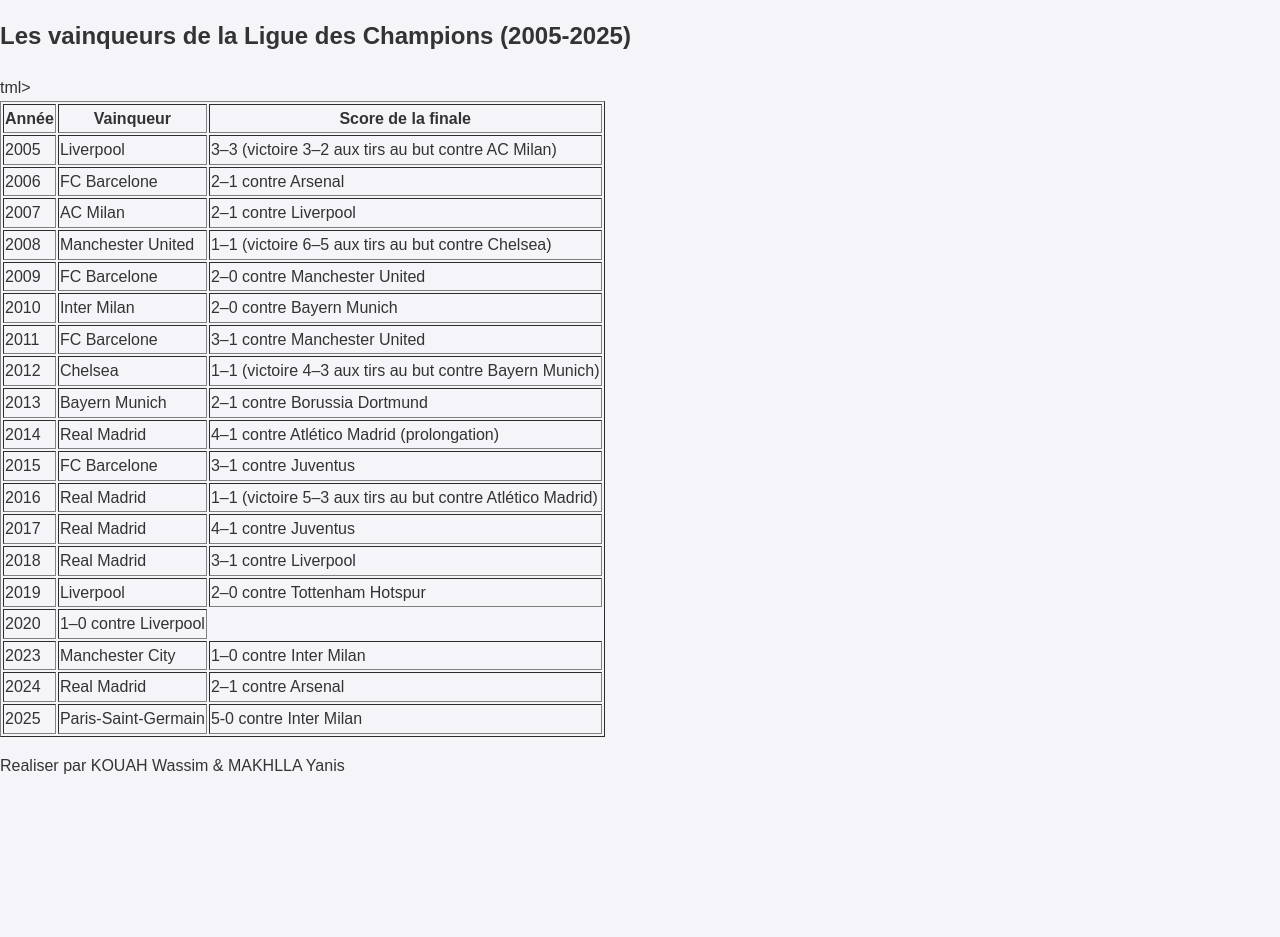
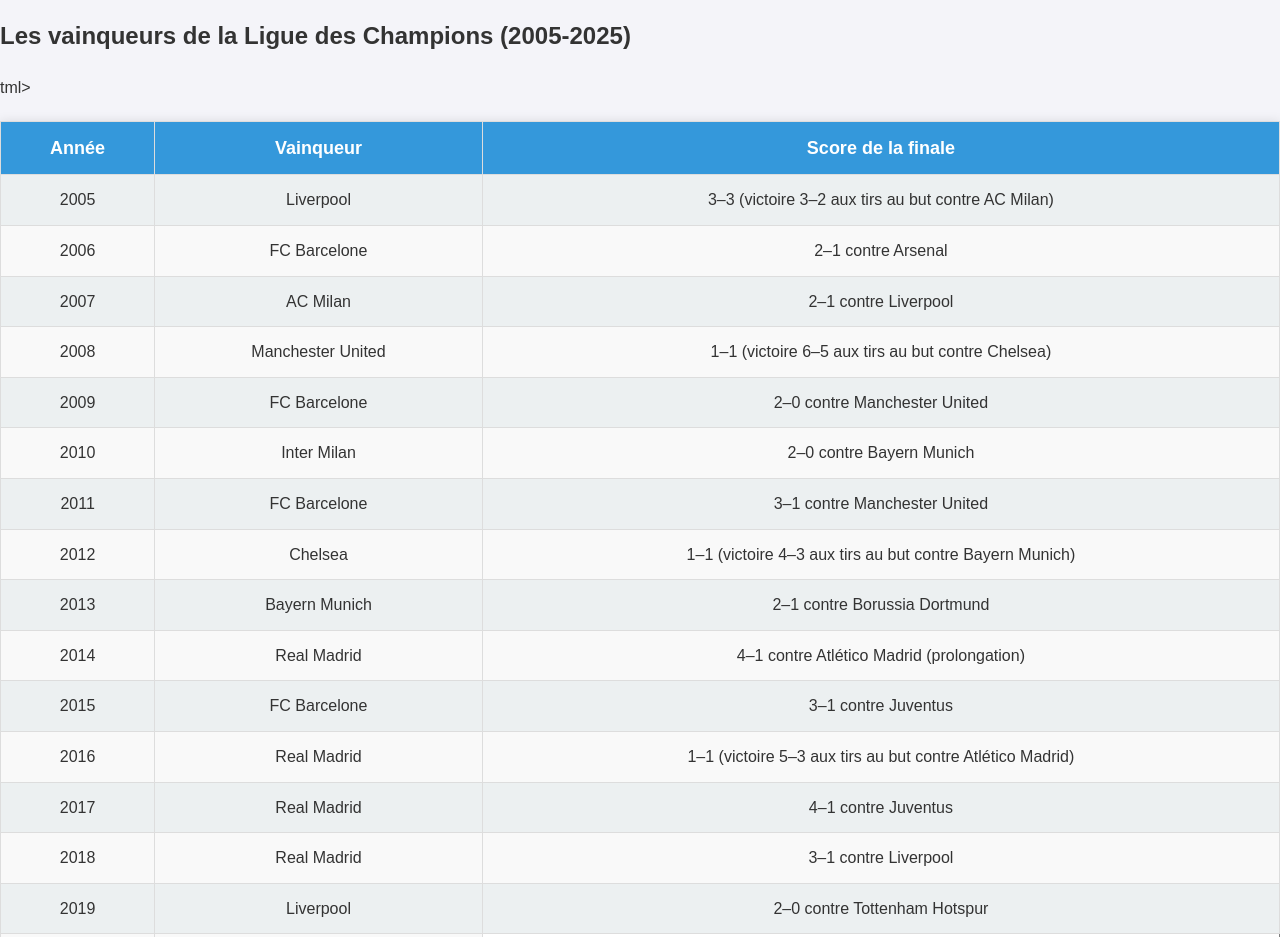
Before and after one commit to yanisM7/Projet-html, a plain HTML site: page index.html in a window 1280 px wide. Shown: the part 651-1588 px from the top of the page. Before the commit the page ends 1445 px from the top, so only its background shows below. Drawn offline with Linux system fonts and the light colour scheme.

Commit message:
css tableau

```diff
--- a/index.css
+++ b/index.css
@@ -7,3 +7,38 @@
     line-height: 1.6;                    /* Espacement des lignes pour une meilleure lisibilité */
 
 }
+
+table {
+    width: 100%;                /* Le tableau occupe toute la largeur disponible */
+    margin-top: 20px;           /* Marge en haut du tableau */
+    border-collapse: collapse;  /* Fusionne les bordures des cellules */
+    background-color: #fff;     /* Fond blanc pour le tableau */
+    box-shadow: 0 0 10px rgba(0, 0, 0, 0.1); /* Ombre légère pour un effet 3D */
+}
+
+th, td {
+    padding: 12px;              /* Espacement intérieur des cellules */
+    text-align: center;         /* Alignement du texte au centre */
+    border: 1px solid #ddd;    /* Bordure légère et discrète autour des cellules */
+}
+
+th {
+    background-color: #3498db;  /* Couleur de fond bleue pour les en-têtes */
+    color: white;               /* Texte blanc pour les en-têtes */
+    font-size: 18px;            /* Taille de la police des en-têtes */
+}
+
+td {
+    background-color: #ecf0f1;  /* Fond gris clair pour les cellules de données */
+    color: #333;                /* Couleur du texte des cellules */
+    font-size: 16px;            /* Taille de la police des cellules */
+}
+
+tr:nth-child(even) td {
+    background-color: #f9f9f9;  /* Couleur de fond alternée pour les lignes paires */
+}
+
+tr:hover {
+    background-color: #f1c40f;  /* Couleur de fond au survol de la ligne */
+    cursor: pointer;            /* Change le curseur pour pointer */
+}
```
